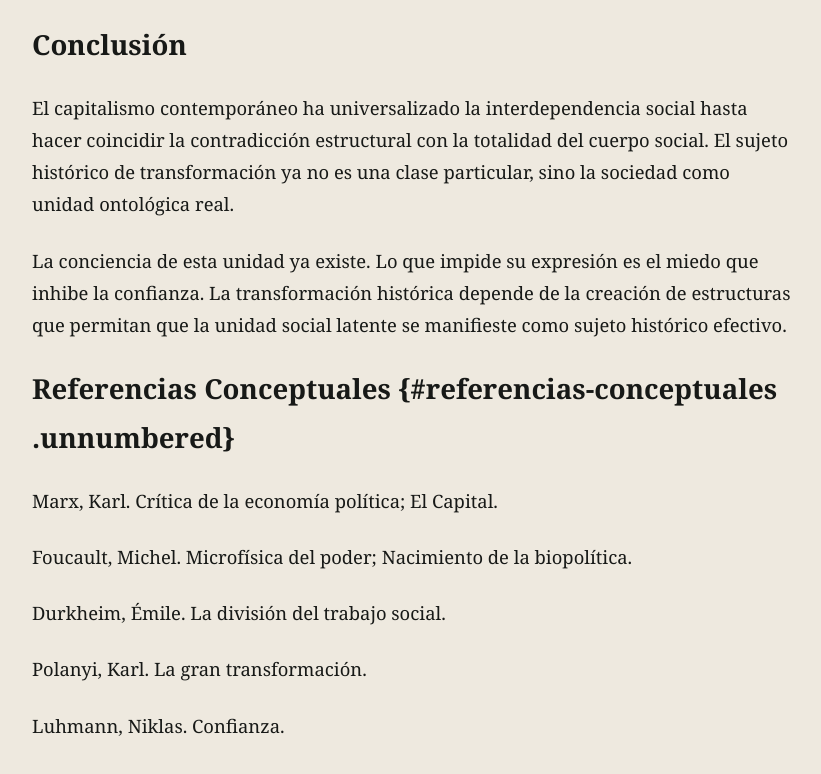
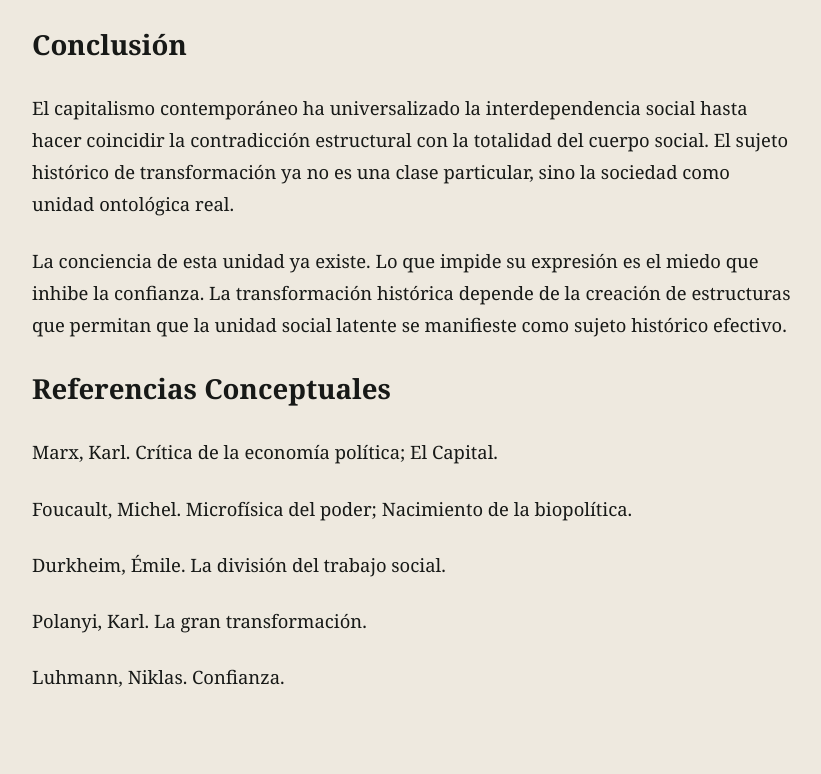
Before and after one commit to filosofizate/filosofizate, an Astro site: page /ensayos/confianza-financiarizacion in a window 1280 px wide. Shown: the part 7156-7930 px from the top of the page, without its empty margins (228-1049 px from the left). Built offline with nearby package versions, Linux system fonts and the light colour scheme; Astro itself is replaced by a stand-in of ours.

Commit message:
Update confianza-financiarizacion.md

```diff
--- a/src/content/ensayos/confianza-financiarizacion.md
+++ b/src/content/ensayos/confianza-financiarizacion.md
@@ -117,7 +117,7 @@ El capitalismo contemporáneo ha universalizado la interdependencia social hasta
 
 La conciencia de esta unidad ya existe. Lo que impide su expresión es el miedo que inhibe la confianza. La transformación histórica depende de la creación de estructuras que permitan que la unidad social latente se manifieste como sujeto histórico efectivo.
 
-# Referencias Conceptuales {#referencias-conceptuales .unnumbered}
+# Referencias Conceptuales
 
 Marx, Karl. Crítica de la economía política; El Capital.
 
```
